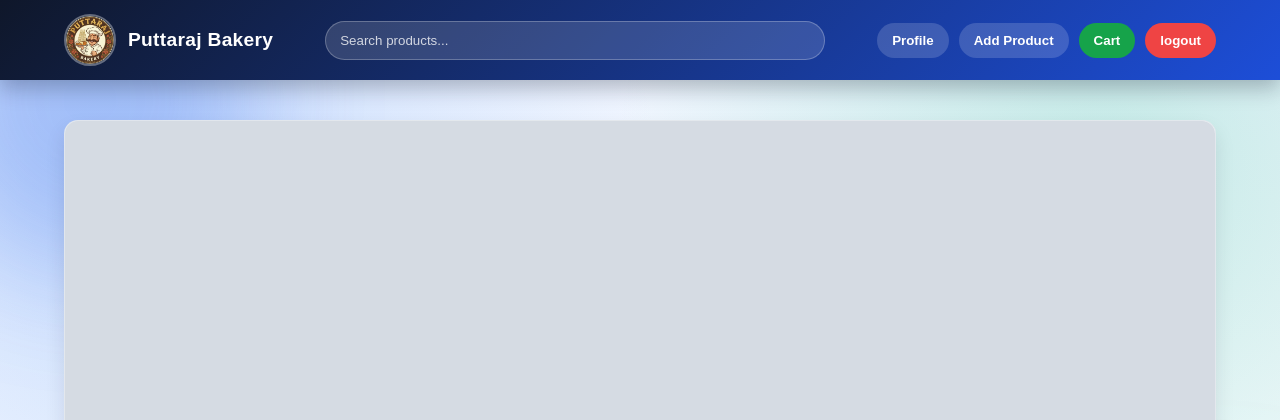
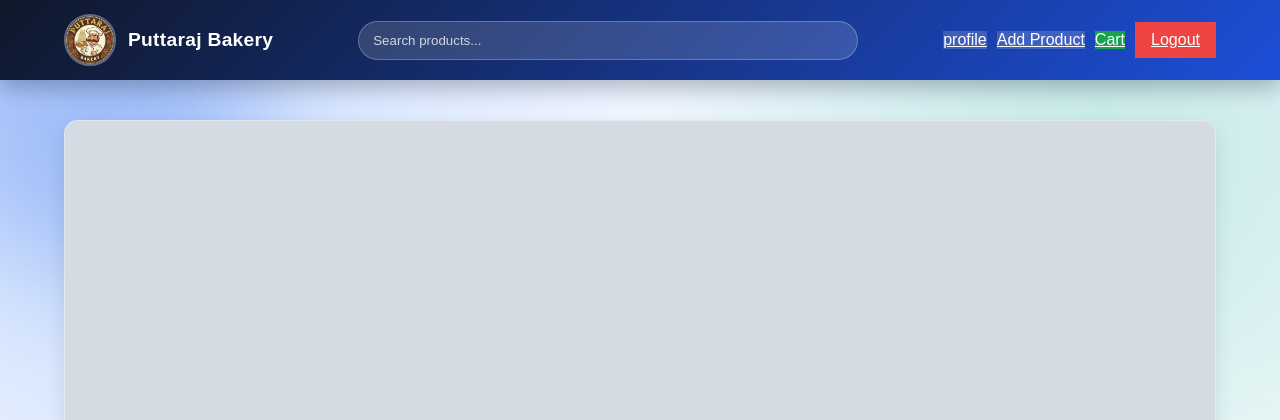
Before and after one commit to vishveshwargoudap-ui/login-project, a Flask app: page /dashboard in a window 1280 px wide. Shown: the top 420 px of the page. Run offline with Flask 3, Linux system fonts and the light colour scheme; the visitor is signed in with stand-in values (Sample User, id 1); tables that the repository leaves empty hold one stand-in row (values such as "Sample post"); grey boxes marked "Sample" are stand-in pictures.

Commit message:
btn issue

```diff
--- a/app/templates/dashboard.html
+++ b/app/templates/dashboard.html
@@ -19,18 +19,18 @@
 
     <div class="nav-actions">
         {% if user.role != 'seller' %}
-        <button class="profile-btn" onclick="goProfile()">Profile</button>
+        <a href="{{url_for('auth.profile')}}"class="profile-btn">profile</a>
         {% endif %}
         {% if can_add_product %}
-        <button class="profile-btn" onclick="goAddProduct()">Add Product</button>
+        <a href="{{url_for('auth.add_product')}}" class="profile-btn">Add Product</a>
         {% endif %}
         {% if show_payments_button %}
-        <button class="profile-btn" onclick="goPayments()">Payments</button>
+        <a href="{{url_for('auth.payment')}}" class="profile-btn"></a>payments</a>
         {% endif %}
         {% if user.role != 'seller' %}
-        <button class="cart-btn" onclick="goCart()">Cart</button>
+        <a href="{{url_for('auth.cart')}}" class="cart-btn">Cart</a>
         {% endif %}
-        <button onclick="window.location.href='/logout'" class="logout">logout</button>
+        <a href="{{url_for('auth.logout')}}" class="logout">Logout</a>
     </div>
 </div>
 
```
